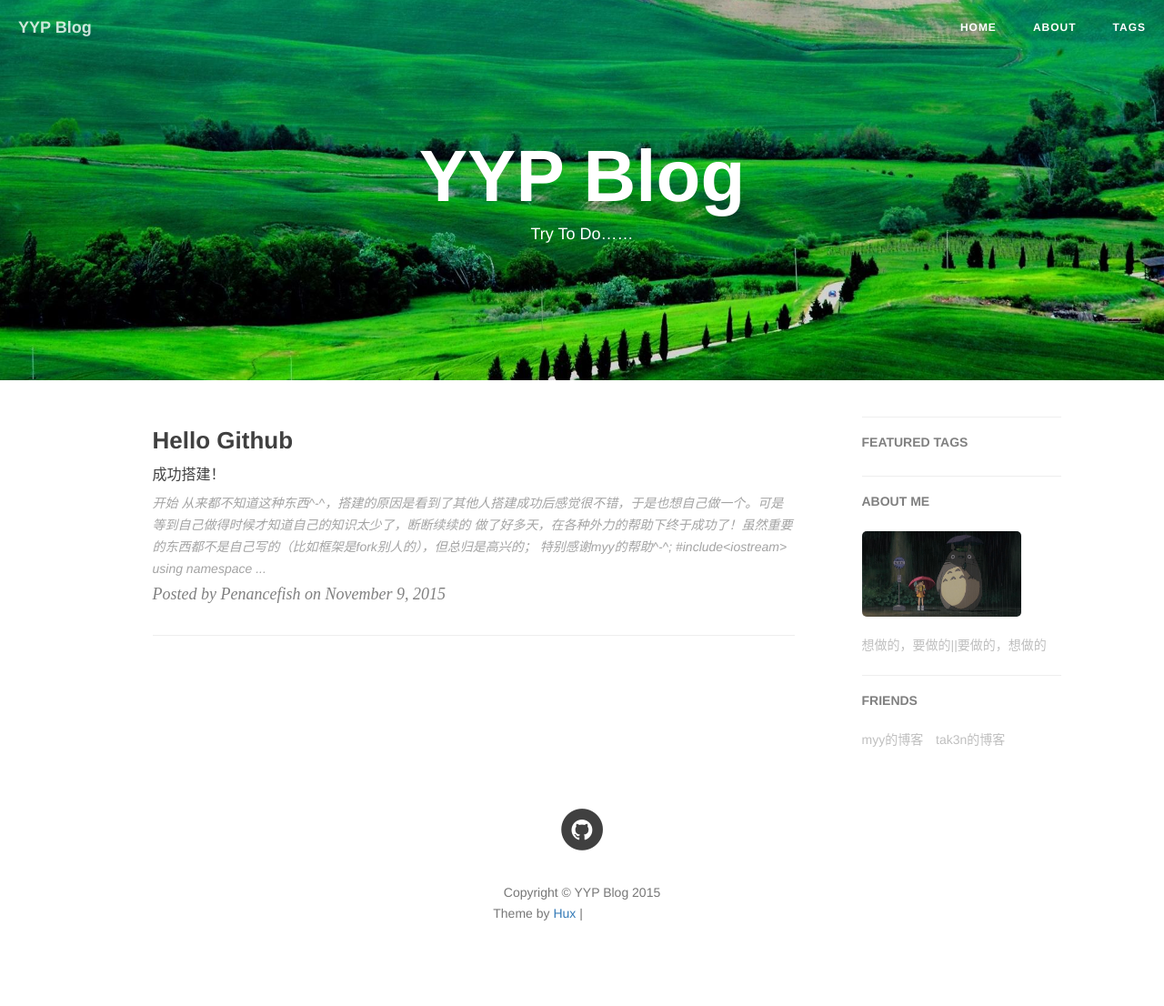
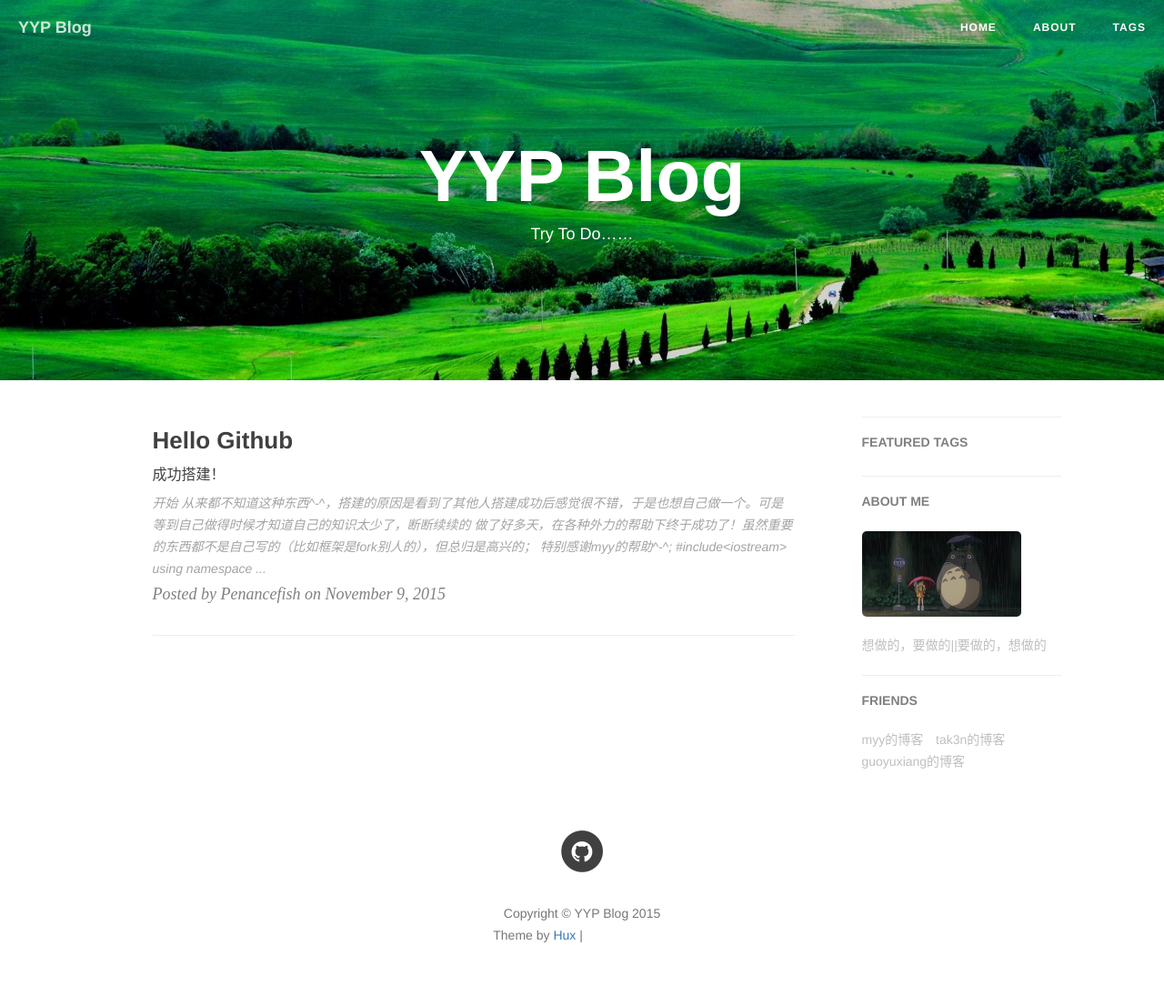
Before and after one commit to Penancefish/Penancefish.github.io, a Jekyll site: the page built from index.html, in a window 1280 px wide. Shown: the whole page at 91% size. Built offline with Jekyll 4.4.1, drawn with Linux system fonts in a browser that asks for light colours; nearby versions of some CDN libraries; the list of posts is cut into pages by our own code; before the commit the page ends 1082 px from its top, so only the background shows below that; grey boxes are pictures that could not be loaded.

Commit message:
20151109 20 22 change

```diff
--- a/_config.yml
+++ b/_config.yml
@@ -43,5 +43,8 @@ friends: [
     },{
         title: "tak3n的博客",
         href: "http://tak3ncpp.github.io/"
+    },{
+        title: "guoyuxiang的博客",
+        hrep: "http://guoyuxiang.com/"
     }
 ]
```
